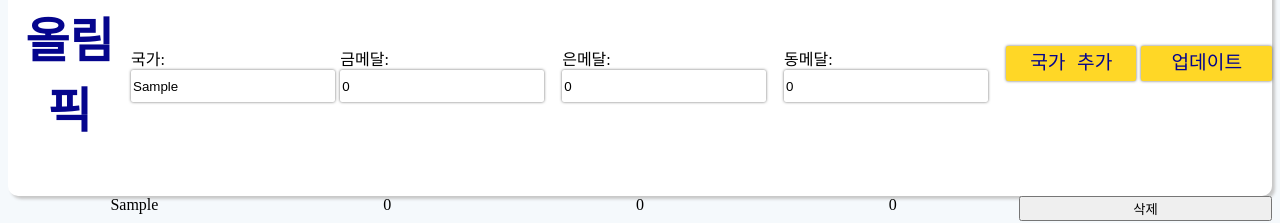
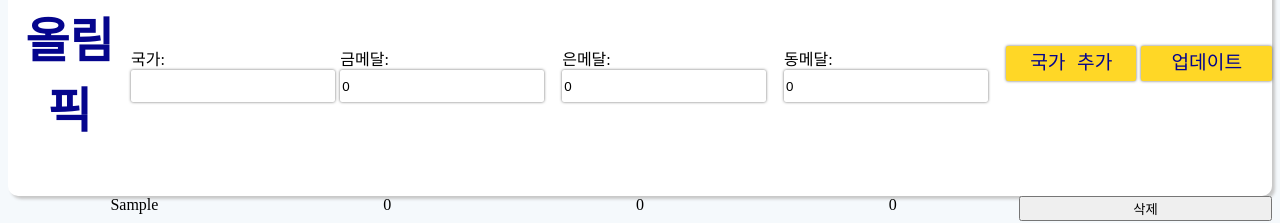
Before and after one commit to smileeeeely/Olympic-Medal-Tracker, a React (Vite) app in the folder medal-Tracker/: page / in a window 1280 px wide. Both pictures are taken after typing "Sample" into the empty fields and a click on the button "국가 추가". Shown: the part 254-477 px from the top of the page. Built offline with nearby package versions, Linux system fonts and the light colour scheme.

Commit message:
fix: fixed country input error

```diff
--- a/medal-Tracker/src/App.jsx
+++ b/medal-Tracker/src/App.jsx
@@ -15,13 +15,15 @@ const App = () => {
   const addNewCountry = (e) => {
     e.preventDefault();
     if (!countryName) return alert("국가를 입력해주세요.");
-    const res = countries.filter((it) => it.countryName.includes(countryName));
-    if (res[0]) return alert("이미 등록된 국가입니다.");
+    // const res = countries.filter((it) => it.countryName.includes(countryName));
+    if (countries.some((country) => country.countryName === countryName)) {
+      return alert("이미 등록된 국가입니다.");
+    }
     if (goldMedal < 0 || silverMedal < 0 || bronzeMedal < 0)
       return alert("메달은 0개 이상부터 등록할 수 있습니다.");
 
     const newCountry = {
-      id: new Date().getTime(),
+      id: crypto.randomUUID(),
       countryName: countryName,
       goldMedal: goldMedal,
       silverMedal: silverMedal,
@@ -44,7 +46,7 @@ const App = () => {
     const updatedCountries = countries.map((country) => {
       if (country.countryName === countryName) {
         return {
-          id: new Date().getTime(),
+          id: crypto.randomUUID(),
           countryName: countryName,
           goldMedal: goldMedal,
           silverMedal: silverMedal,
@@ -80,6 +82,7 @@ const App = () => {
         setGoldMedal={setGoldMedal}
         setSilverMedal={setSilverMedal}
         setBronzeMedal={setBronzeMedal}
+        countryName={countryName}
       />
       <div>
         {countries
@@ -88,7 +91,11 @@ const App = () => {
           })
           .map(function (inputData) {
             return (
-              <RenderList inputData={inputData} deleteCountry={deleteCountry} />
+              <RenderList
+                key={inputData.id}
+                inputData={inputData}
+                deleteCountry={deleteCountry}
+              />
             );
           })}
       </div>
--- a/medal-Tracker/src/components/MedalForm.jsx
+++ b/medal-Tracker/src/components/MedalForm.jsx
@@ -6,7 +6,8 @@ const MedalForm = ({
   setCountryName,
   setGoldMedal,
   setSilverMedal,
-  setBronzeMedal
+  setBronzeMedal,
+  countryName,
 }) => {
   return (
     // 여기는 html!
@@ -20,6 +21,7 @@ const MedalForm = ({
               onChange={(e) => {
                 setCountryName(e.target.value);
               }}
+              value={countryName}
               id="countryNameInput"
               className="input-Box"
               type="text"
--- a/medal-Tracker/src/components/RenderList.jsx
+++ b/medal-Tracker/src/components/RenderList.jsx
@@ -3,7 +3,7 @@ import React from "react";
 /** 국가 리스트 렌더링 */
 const RenderList = ({ inputData, deleteCountry}) => {
   return (
-    <div key={inputData.id} className="country-list-style">
+    <div className="country-list-style">
       <div> {inputData.countryName} </div>
       <div> {inputData.goldMedal}</div>
       <div>{inputData.silverMedal}</div>
```
